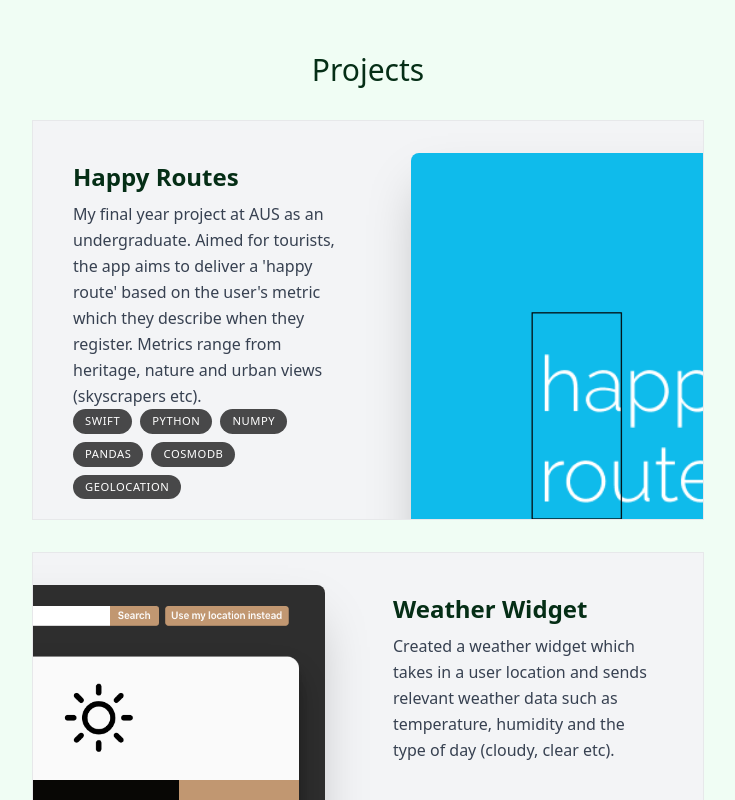
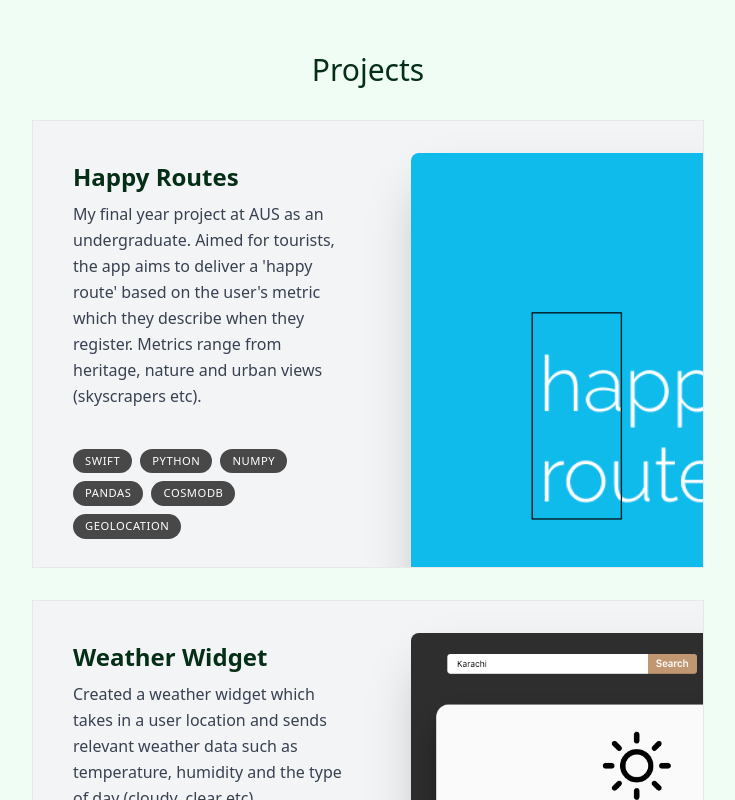
Before and after one commit to aak231/portfolio, a Next.js app: page / in a window 1280 px wide. Shown: the part 1600-2400 px from the top of the page, without its empty margins (272-1007 px from the left). Built offline with nearby package versions, Linux system fonts and the light colour scheme.

Commit message:
added scrolling transitions

```diff
--- /dev/null
+++ b/components/project.tsx
@@ -0,0 +1,59 @@
+"use client";
+
+import { useRef } from "react";
+import { projectsData } from "@/lib/data";
+import Image from "next/image";
+import { motion, useScroll, useTransform } from "framer-motion";
+
+type ProjectProps = (typeof projectsData)[number];
+
+export default function Project({
+  title,
+  description,
+  tags,
+  imageUrl,
+}: ProjectProps) {
+  const ref = useRef<HTMLDivElement>(null);
+  const { scrollYProgress } = useScroll({
+    target: ref,
+    offset: ["0 1", "1.33 1"],
+  });
+  const scaleProgress = useTransform(scrollYProgress, [0, 1], [0.8, 1])
+  const opacityProgress = useTransform(scrollYProgress, [0, 1], [0.6, 1])
+
+  return (
+    <motion.div
+      style={{
+        scale: scaleProgress,
+        opacity: opacityProgress,
+      }}
+      ref={ref}
+      className="mb-3 sm:mb-8 last:mb-0"
+    >
+      <section className="group bg-gray-100 max-w-[42rem] border border-black/5 overflow-hidden sm:pr-8 relative sm:h-[28rem]  even:pl-8 hover:bg-gray-200 transition">
+        <div className="pt-4 pb-7 px-5 sm:pl-10 sm:pr-2 sm:pt-10 sm:max-w-[50%] flex flex-col h-full group-even:ml-[18rem]">
+          <h3 className="text-2xl font-semibold">{title}</h3>
+          <p className="mt-2 leading-relaxed text-gray-700 mb-6">
+            {description}
+          </p>
+          <ul className="flex flex-wrap mt-4 gap-2 sm:mt-auto">
+            {tags.map((tag, index) => (
+              <li
+                className="bg-black/[0.7] px-3 py-1 text-[0.7rem] uppercase tracking-wider text-white rounded-full"
+                key={index}
+              >
+                {tag}
+              </li>
+            ))}
+          </ul>
+          <Image
+            className="absolute top-8 -right-40 w-[28.25rem] rounded-t-lg shadow-2xl transition group-hover:-translate-x-3 group-hover:translate-y-3 group-hover:scale-[1.04] group-even:group-hover:translate-x-3 group-even:group-hover:translate-y-3 group-even:group-hover:rotate-2 group-hover:-rotate-2 group-even:-right-[initial] group-even:-left-40"
+            src={imageUrl}
+            alt="A project that I have worked on"
+            quality={90}
+          />
+        </div>
+      </section>
+    </motion.div>
+  );
+}
--- a/components/projects.tsx
+++ b/components/projects.tsx
@@ -1,7 +1,7 @@
 import React from "react";
 import SectionHeader from "./sectionHeader";
 import { projectsData } from "@/lib/data";
-import Image from "next/image";
+import Project from "./project"
 
 export default function Projects() {
   return (
@@ -17,32 +17,3 @@ export default function Projects() {
     </section>
   );
 }
-
-type ProjectProps = (typeof projectsData)[number];
-
-function Project({ title, description, tags, imageUrl }: ProjectProps) {
-  return (
-    <section className="group bg-gray-100 max-w-[42rem] border border-black/5 overflow-hidden sm:pr-8 relative sm:h-[25rem] mb-3 sm:mb-8 last:mb-0 even:pl-8 hover:bg-gray-200 transition">
-      <div className="pt-4 pb-8 px-5 sm:pl-10 sm:pr-2 sm:pt-10 sm:max-w-[50%] flex flex-col h-full group-even:ml-[18rem]">
-        <h3 className="text-2xl font-semibold">{title}</h3>
-        <p className="mt-2 leading-relaxed text-gray-700">{description}</p>
-        <ul className="flex flex-wrap mt-4 gap-2 sm:mt-auto">
-          {tags.map((tag, index) => (
-            <li
-              className="bg-black/[0.7] px-3 py-1 text-[0.7rem] uppercase tracking-wider text-white rounded-full"
-              key={index}
-            >
-              {tag}
-            </li>
-          ))}
-        </ul>
-        <Image
-          className="absolute top-8 -right-40 w-[28.25rem] rounded-t-lg shadow-2xl transition group-hover:-translate-x-3 group-hover:translate-y-3 group-hover:scale-[1.04] group-even:group-hover:translate-x-3 group-even:group-hover:translate-y-3 group-even:group-hover:rotate-2 group-hover:-rotate-2 group-even:-right-[initial] group-even:-left-40"
-          src={imageUrl}
-          alt="A project that I have worked on"
-          quality={90}
-        />
-      </div>
-    </section>
-  );
-}
```
